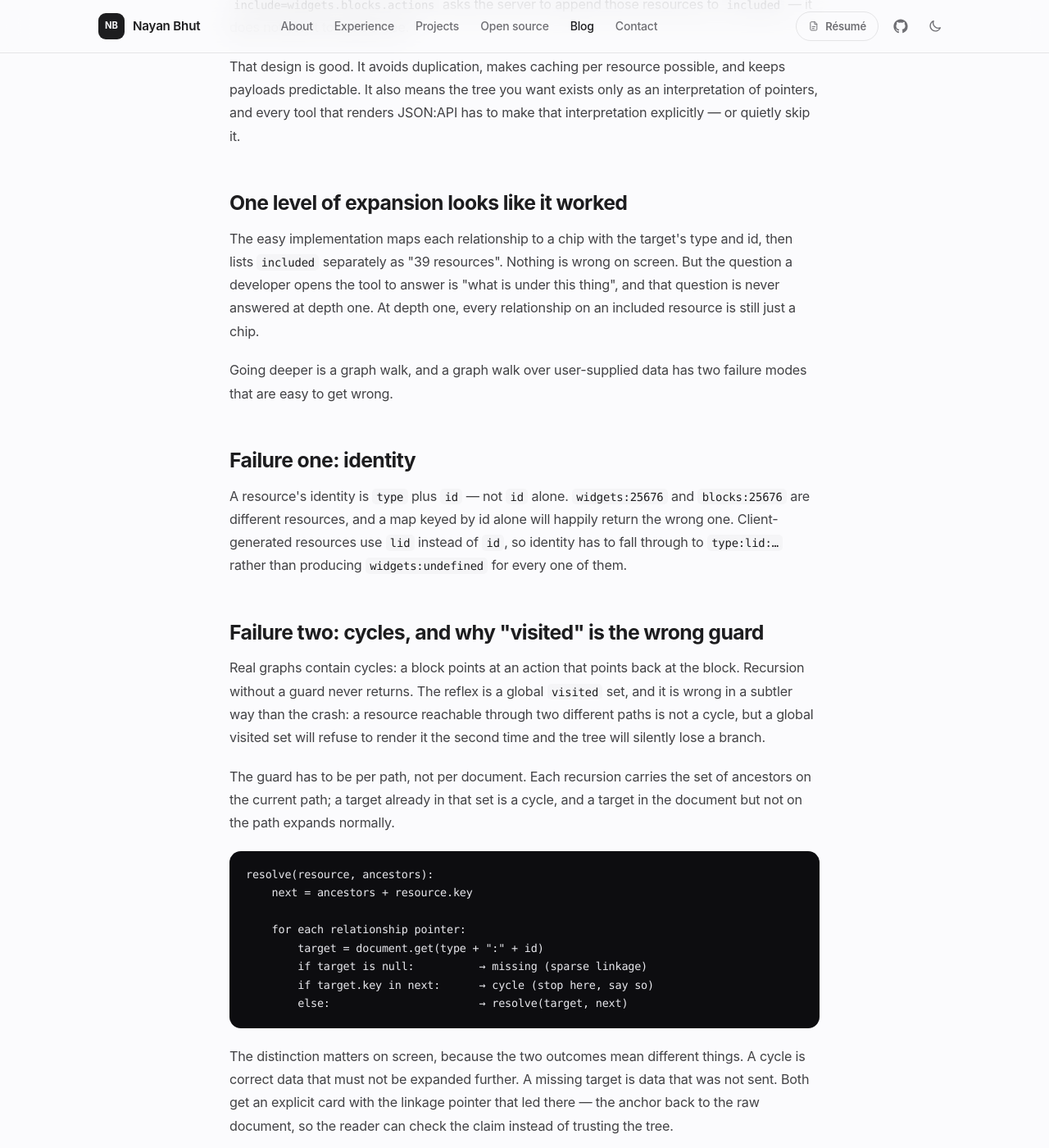
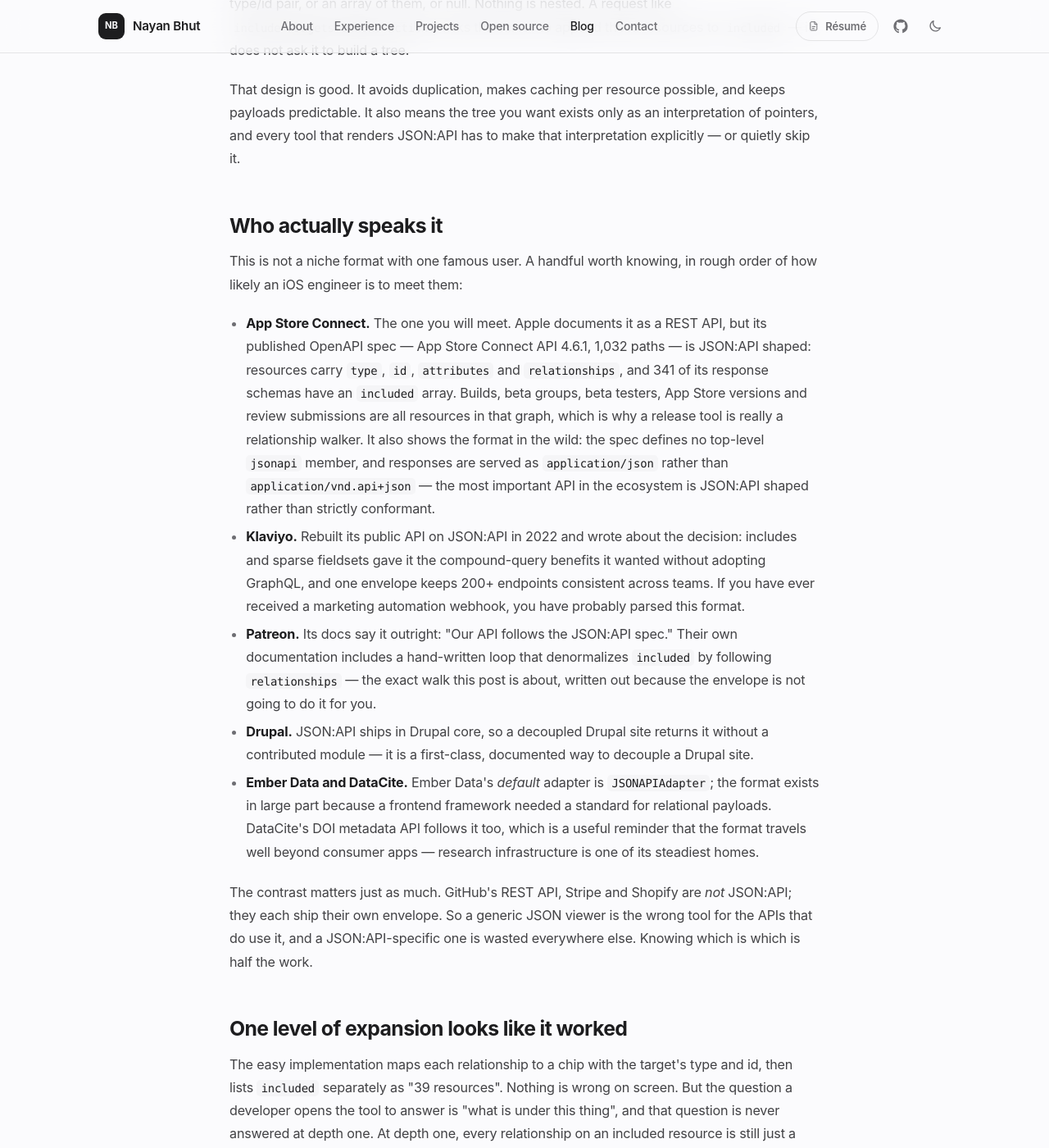
Before and after one commit to NayanBhut/NayanBhut.github.io, a Jekyll site: the page built from _posts/2026-11-21-jsonapi-is-not-json.md, in a window 1280 px wide and 1400 px high, scrolled down 984 px. Shown: the whole window at 82% size. Built offline with Jekyll 4.4.1, drawn with Linux system fonts in a browser that asks for light colours; some of the changed text lies outside the part shown.

Commit message:
Add adopters section to JSON:API post
Names the APIs that actually speak the format — App Store Connect (spec
4.6.1: 1,032 paths, 341 response schemas with included, application/json,
no top-level jsonapi member), Klaviyo, Patreon, Drupal core, Ember Data
and DataCite — and contrasts them with GitHub, Stripe and Shopify.

```diff
--- a/_posts/2026-11-21-jsonapi-is-not-json.md
+++ b/_posts/2026-11-21-jsonapi-is-not-json.md
@@ -1,7 +1,7 @@
 ---
 layout: post
 title: "JSON:API is not JSON: resolving relationships you cannot see"
-description: "A JSON:API document is a flat list of resources plus type/id pointers. Expanding one level of included looks correct and often isn't — here is what recursive resolution has to survive, and what it found in a real production response."
+description: "A JSON:API document is a flat list of resources plus type/id pointers. Expanding one level of included looks correct and often isn't — what recursive resolution has to survive, which well-known APIs actually speak the format, and what it found in a real production response."
 date: 2026-11-21 12:00:00 +0530
 ---
 <p>
@@ -33,6 +33,57 @@ date: 2026-11-21 12:00:00 +0530
   That design is good. It avoids duplication, makes caching per resource possible, and keeps payloads
   predictable. It also means the tree you want exists only as an interpretation of pointers, and
   every tool that renders JSON:API has to make that interpretation explicitly — or quietly skip it.
+</p>
+
+<h2>Who actually speaks it</h2>
+
+<p>
+  This is not a niche format with one famous user. A handful worth knowing, in rough order of how
+  likely an iOS engineer is to meet them:
+</p>
+
+<ul>
+  <li>
+    <strong>App Store Connect.</strong> The one you will meet. Apple documents it as a REST API, but
+    its published OpenAPI spec — App Store Connect API 4.6.1, 1,032 paths — is JSON:API shaped:
+    resources carry <code>type</code>, <code>id</code>, <code>attributes</code> and
+    <code>relationships</code>, and 341 of its response schemas have an <code>included</code> array.
+    Builds, beta groups, beta testers, App Store versions and review submissions are all resources in
+    that graph, which is why a release tool is really a relationship walker. It also shows the format
+    in the wild: the spec defines no top-level <code>jsonapi</code> member, and responses are served
+    as <code>application/json</code> rather than <code>application/vnd.api+json</code> — the most
+    important API in the ecosystem is JSON:API shaped rather than strictly conformant.
+  </li>
+  <li>
+    <strong>Klaviyo.</strong> Rebuilt its public API on JSON:API in 2022 and wrote about the decision:
+    includes and sparse fieldsets gave it the compound-query benefits it wanted without adopting
+    GraphQL, and one envelope keeps 200+ endpoints consistent across teams. If you have ever received
+    a marketing automation webhook, you have probably parsed this format.
+  </li>
+  <li>
+    <strong>Patreon.</strong> Its docs say it outright: "Our API follows the JSON:API spec." Their own
+    documentation includes a hand-written loop that denormalizes <code>included</code> by following
+    <code>relationships</code> — the exact walk this post is about, written out because the envelope
+    is not going to do it for you.
+  </li>
+  <li>
+    <strong>Drupal.</strong> JSON:API ships in Drupal core, so a decoupled Drupal site returns it
+    without a contributed module — it is a first-class, documented way to decouple a Drupal site.
+  </li>
+  <li>
+    <strong>Ember Data and DataCite.</strong> Ember Data's <em>default</em> adapter is
+    <code>JSONAPIAdapter</code>; the format exists in large part because a frontend framework needed
+    a standard for relational payloads. DataCite's DOI metadata API follows it too, which is a useful
+    reminder that the format travels well beyond consumer apps — research infrastructure is one of
+    its steadiest homes.
+  </li>
+</ul>
+
+<p>
+  The contrast matters just as much. GitHub's REST API, Stripe and Shopify are <em>not</em> JSON:API;
+  they each ship their own envelope. So a generic JSON viewer is the wrong tool for the APIs that do
+  use it, and a JSON:API-specific one is wasted everywhere else. Knowing which is which is half the
+  work.
 </p>
 
 <h2>One level of expansion looks like it worked</h2>
```
